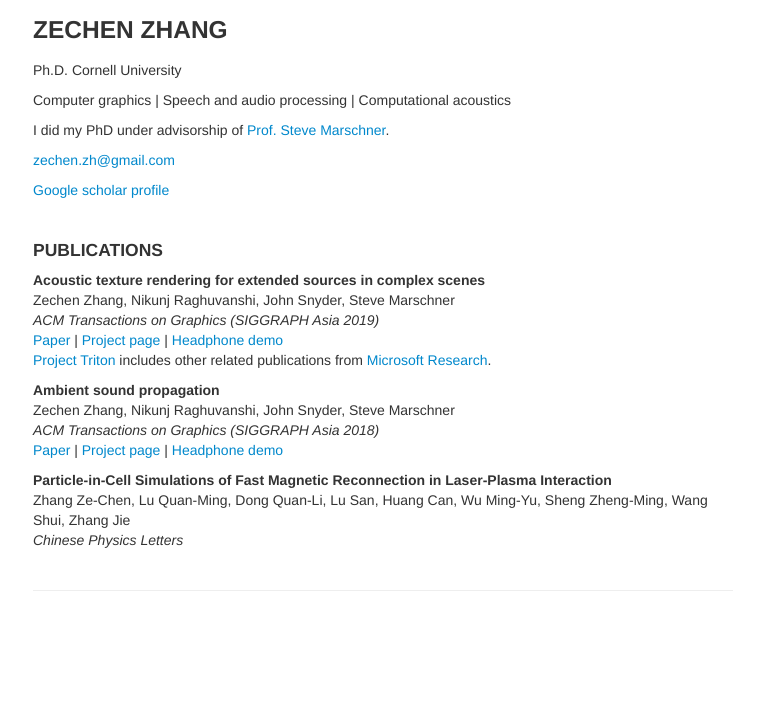
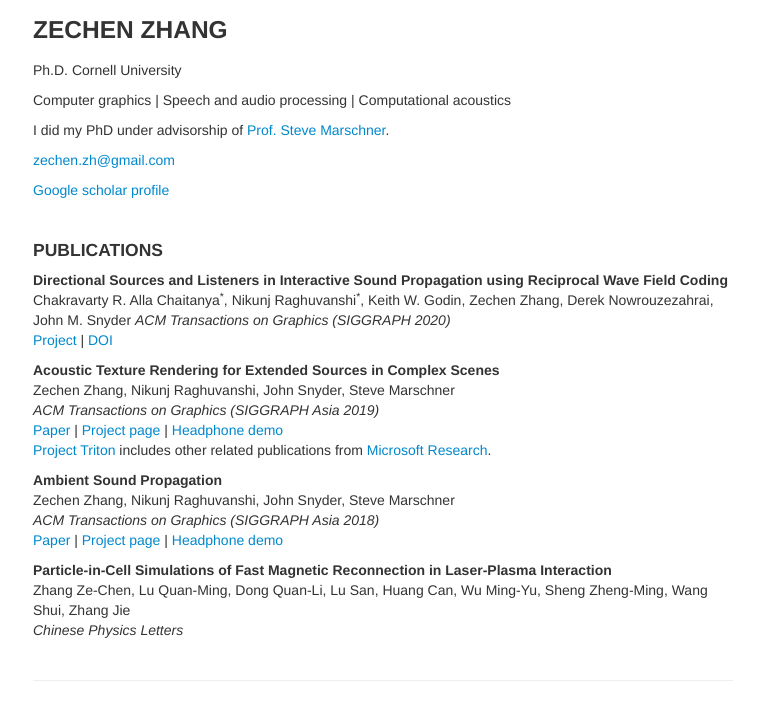
Before and after one commit to ZechenZ/zechenz.github.com, a Jekyll site: the page built from index.md, in a window 1280 px wide. Shown: the top 720 px of the page, without its empty margins (257-1016 px from the left). Built offline with Jekyll 4.4.1, drawn with Linux system fonts in a browser that asks for light colours; our own code applies the rules of GitHub Pages for plain Markdown files.

Commit message:
add new one

```diff
--- a/index.md
+++ b/index.md
@@ -26,7 +26,14 @@ I did my PhD under advisorship of [Prof. Steve Marschner](https://www.cs.cornell
 
 #### PUBLICATIONS
 
-**Acoustic texture rendering for extended sources in complex scenes**
+**Directional Sources and Listeners in Interactive Sound Propagation using Reciprocal Wave Field Coding**
+Chakravarty R. Alla Chaitanya<sup>\*</sup>, Nikunj Raghuvanshi<sup>\*</sup>, Keith W. Godin, Zechen Zhang, Derek Nowrouzezahrai, John M. Snyder
+*ACM Transactions on Graphics (SIGGRAPH 2020)*
+[Project](https://www.microsoft.com/en-us/research/publication/directional-sources-and-listeners-in-interactive-sound-propagation-using-reciprocal-wave-field-coding/)
+|
+[DOI](https://doi.org/10.1145/3386569.3392459)
+
+**Acoustic Texture Rendering for Extended Sources in Complex Scenes**
 Zechen Zhang, Nikunj Raghuvanshi, John Snyder, Steve Marschner
 *ACM Transactions on Graphics (SIGGRAPH Asia 2019)*
 [Paper](http://www.cs.cornell.edu/projects/ambientsound/acoustictexture/SAsia2019AcousticTexture.pdf)
@@ -36,7 +43,7 @@ Zechen Zhang, Nikunj Raghuvanshi, John Snyder, Steve Marschner
 [Headphone demo](https://youtu.be/kJrdjVx76jQ)
 [Project Triton](https://www.microsoft.com/en-us/research/project/project-triton/#!publications) includes other related publications from [Microsoft Research](https://www.microsoft.com/en-us/research/).
 
-**Ambient sound propagation**
+**Ambient Sound Propagation**
 Zechen Zhang, Nikunj Raghuvanshi, John Snyder, Steve Marschner
 *ACM Transactions on Graphics (SIGGRAPH Asia 2018)*
 [Paper](http://www.cs.cornell.edu/projects/ambientsound/SAsia-2018-ambient2.pdf)
```
